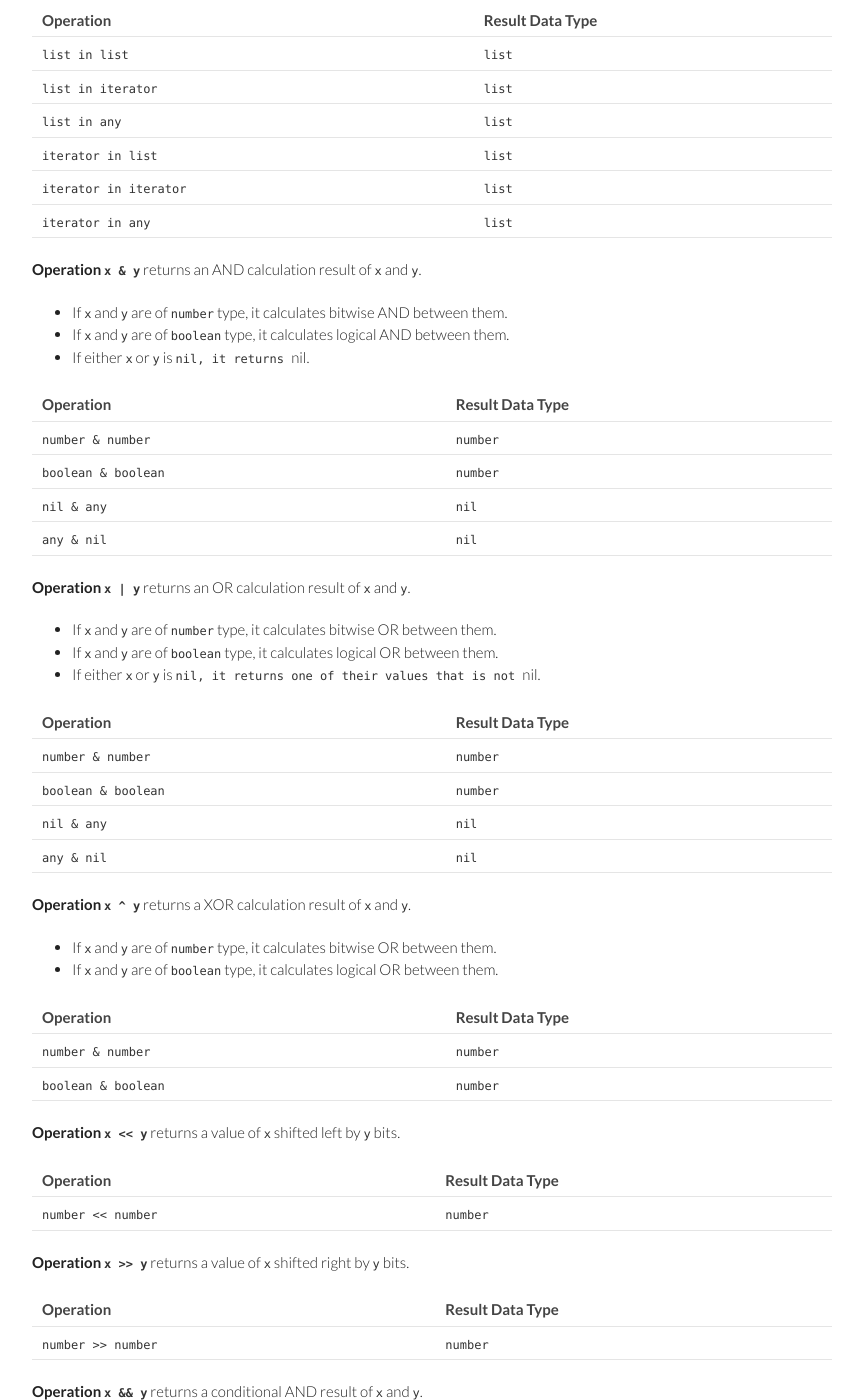
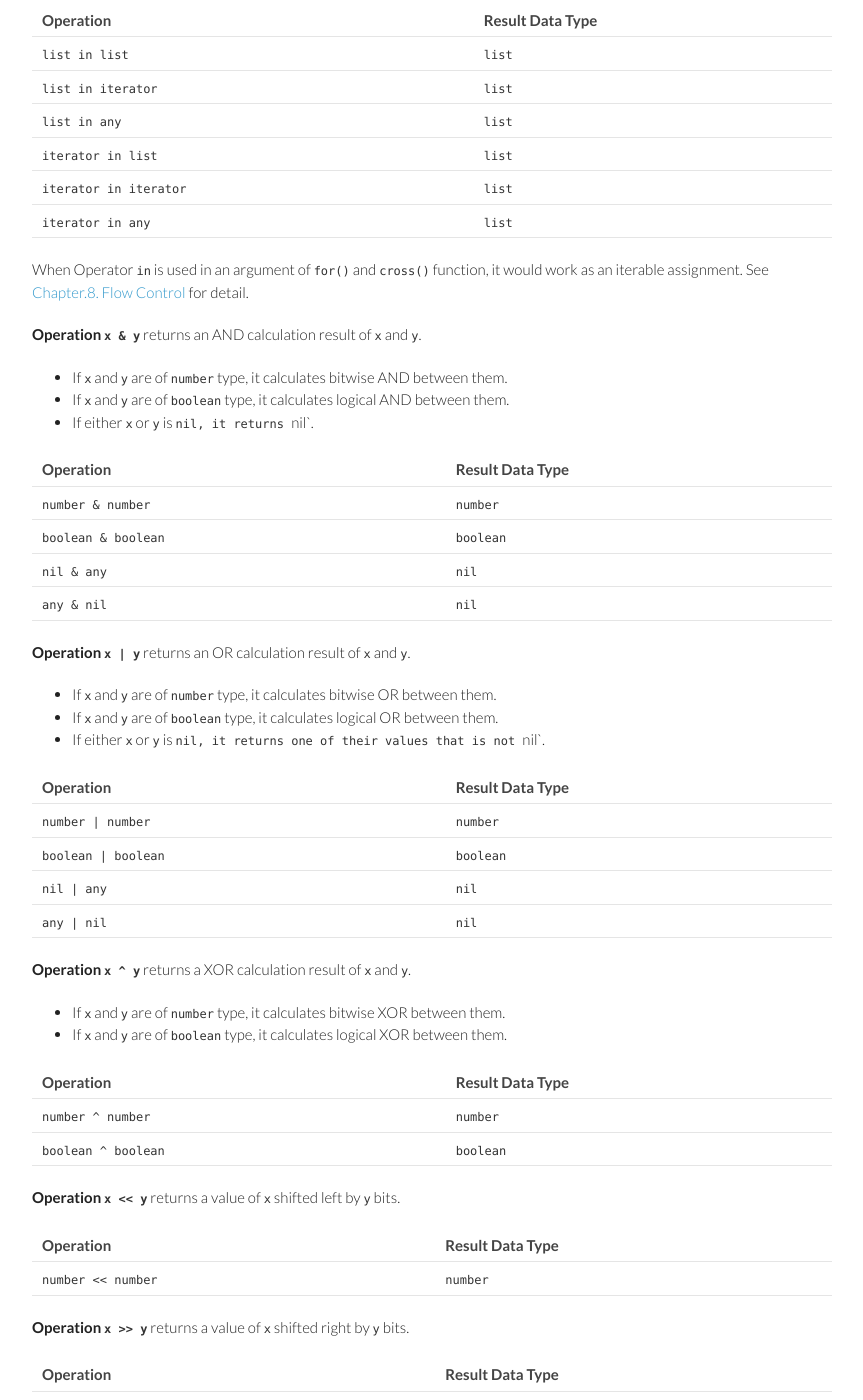
Before and after one commit to rudidude86/gura-lang.github.io, a Jekyll site: the page built from documents/Operator.md, in a window 1280 px wide and 1400 px high, scrolled down 6497 px. Shown: the whole window, without its empty margins (208-1071 px from the left). Built offline with Jekyll 4.4.1, drawn with Linux system fonts in a browser that asks for light colours; Markdown is read by kramdown in place of the engine named in the settings; some of the changed text lies outside the part shown.

Commit message:
corrected typos

```diff
--- a/documents/Operator.md
+++ b/documents/Operator.md
@@ -322,17 +322,21 @@ and return a list of `boolean` indicating the result of each containing check.
 <tr><td><code>iterator in any</code></td><td><code>list</code></td></tr>
 </table>
 
+When Operator `in` is used in an argument of `for()` and `cross()` function,
+it would work as an iterable assignment.
+See [Chapter.8. Flow Control](Flow-Control.html) for detail.
+
 
 **Operation `x & y`** returns an AND calculation result of `x` and `y`.
 
 * If `x` and `y` are of `number` type, it calculates bitwise AND between them.
 * If `x` and `y` are of `boolean` type, it calculates logical AND between them.
-* If either `x` or `y` is `nil, it returns `nil.
+* If either `x` or `y` is `nil, it returns `nil`.
 
 <table>
 <tr><th>Operation</th><th>Result Data Type</th></tr>
 <tr><td><code>number & number</code></td><td><code>number</code></td></tr>
-<tr><td><code>boolean & boolean</code></td><td><code>number</code></td></tr>
+<tr><td><code>boolean & boolean</code></td><td><code>boolean</code></td></tr>
 <tr><td><code>nil & any</code></td><td><code>nil</code></td></tr>
 <tr><td><code>any & nil</code></td><td><code>nil</code></td></tr>
 </table>
@@ -342,26 +346,26 @@ and return a list of `boolean` indicating the result of each containing check.
 
 * If `x` and `y` are of `number` type, it calculates bitwise OR between them.
 * If `x` and `y` are of `boolean` type, it calculates logical OR between them.
-* If either `x` or `y` is `nil, it returns one of their values that is not `nil.
+* If either `x` or `y` is `nil, it returns one of their values that is not `nil`.
 
 <table>
 <tr><th>Operation</th><th>Result Data Type</th></tr>
-<tr><td><code>number & number</code></td><td><code>number</code></td></tr>
-<tr><td><code>boolean & boolean</code></td><td><code>number</code></td></tr>
-<tr><td><code>nil & any</code></td><td><code>nil</code></td></tr>
-<tr><td><code>any & nil</code></td><td><code>nil</code></td></tr>
+<tr><td><code>number | number</code></td><td><code>number</code></td></tr>
+<tr><td><code>boolean | boolean</code></td><td><code>boolean</code></td></tr>
+<tr><td><code>nil | any</code></td><td><code>nil</code></td></tr>
+<tr><td><code>any | nil</code></td><td><code>nil</code></td></tr>
 </table>
 
 
 **Operation `x ^ y`** returns a XOR calculation result of `x` and `y`.
 
-* If `x` and `y` are of `number` type, it calculates bitwise OR between them.
-* If `x` and `y` are of `boolean` type, it calculates logical OR between them.
+* If `x` and `y` are of `number` type, it calculates bitwise XOR between them.
+* If `x` and `y` are of `boolean` type, it calculates logical XOR between them.
 
 <table>
 <tr><th>Operation</th><th>Result Data Type</th></tr>
-<tr><td><code>number & number</code></td><td><code>number</code></td></tr>
-<tr><td><code>boolean & boolean</code></td><td><code>number</code></td></tr>
+<tr><td><code>number ^ number</code></td><td><code>number</code></td></tr>
+<tr><td><code>boolean ^ boolean</code></td><td><code>boolean</code></td></tr>
 </table>
 
 
@@ -381,7 +385,7 @@ and return a list of `boolean` indicating the result of each containing check.
 </table>
 
 
-**Operation `x && y`** returns a conditional AND result of `x` and `y`.
+**Operation `x && y`** returns a conditional AND result of `x` and `y` as described below:
 
 * If `x` is not of `list` nor `iterator` type,
   it would return the value of `x` when `x` is determined as `false`,
@@ -400,7 +404,7 @@ and return a list of `boolean` indicating the result of each containing check.
 </table>
 
 
-**Operation `x || y`** returns a conditional OR result of `x` and `y`.
+**Operation `x || y`** returns a conditional OR result of `x` and `y` as described below:
 
 * If `x` is not of `list` nor `iterator` type,
   it would return the value of `x` when `x` is determined as `true`,
@@ -436,6 +440,12 @@ that starts from `x` and is increased by one until `y`.
 <tr><td><code>string => any</code></td><td><code>list</code></td></tr>
 <tr><td><code>symbol => any</code></td><td><code>list</code></td></tr>
 </table>
+
+When Operator `=>` is used in an argument declaration of any function definition,
+it would work as an assignment for a default value.
+And, when it is used in an argument list of any function call,
+it would work as a named argument.
+See [Chapter.7. Function](Function.html) for their detail.
 
 
 ## {{ page.chapter }}.4. Other Operators
```
Also changed, not shown: index.md (+1 -1 lines).
